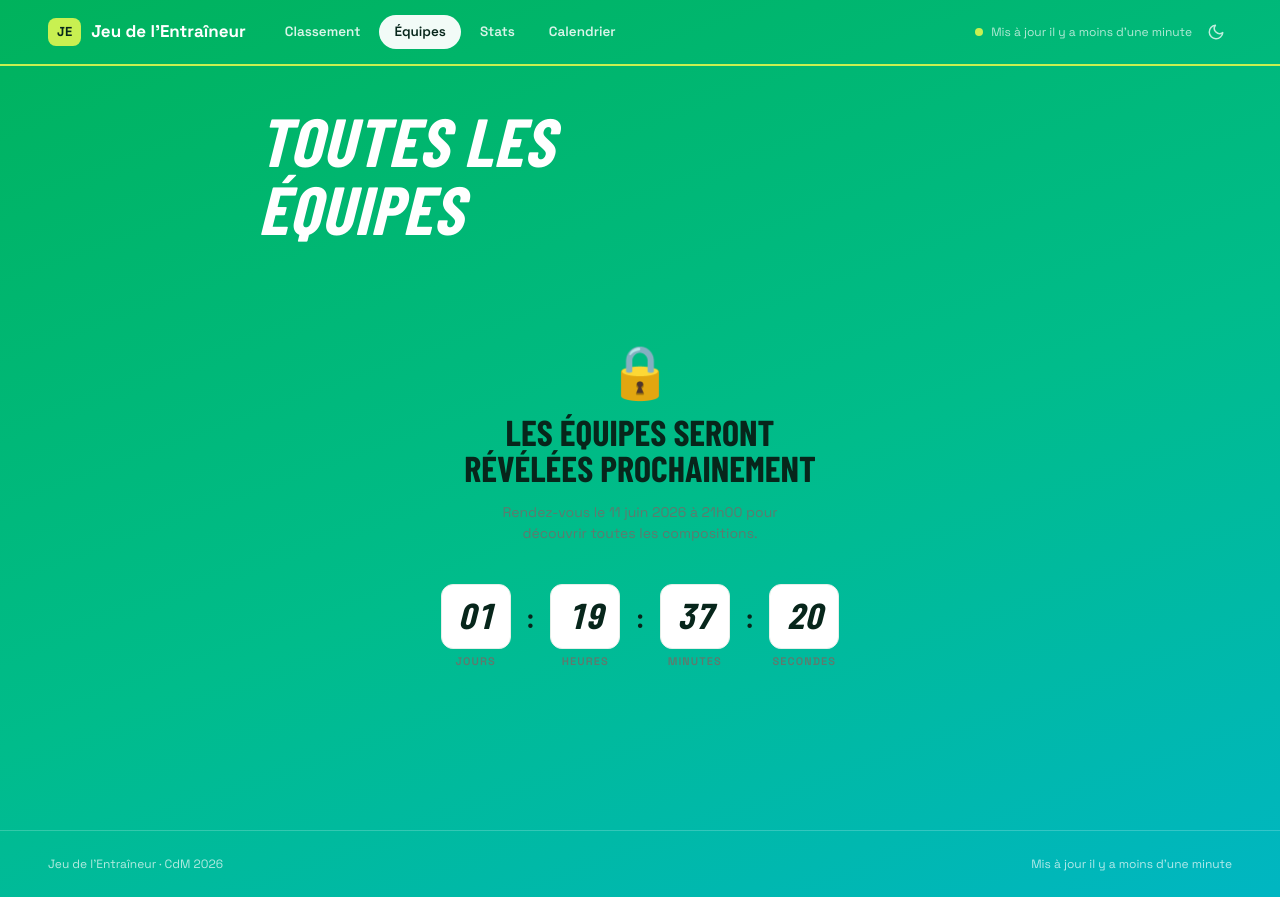
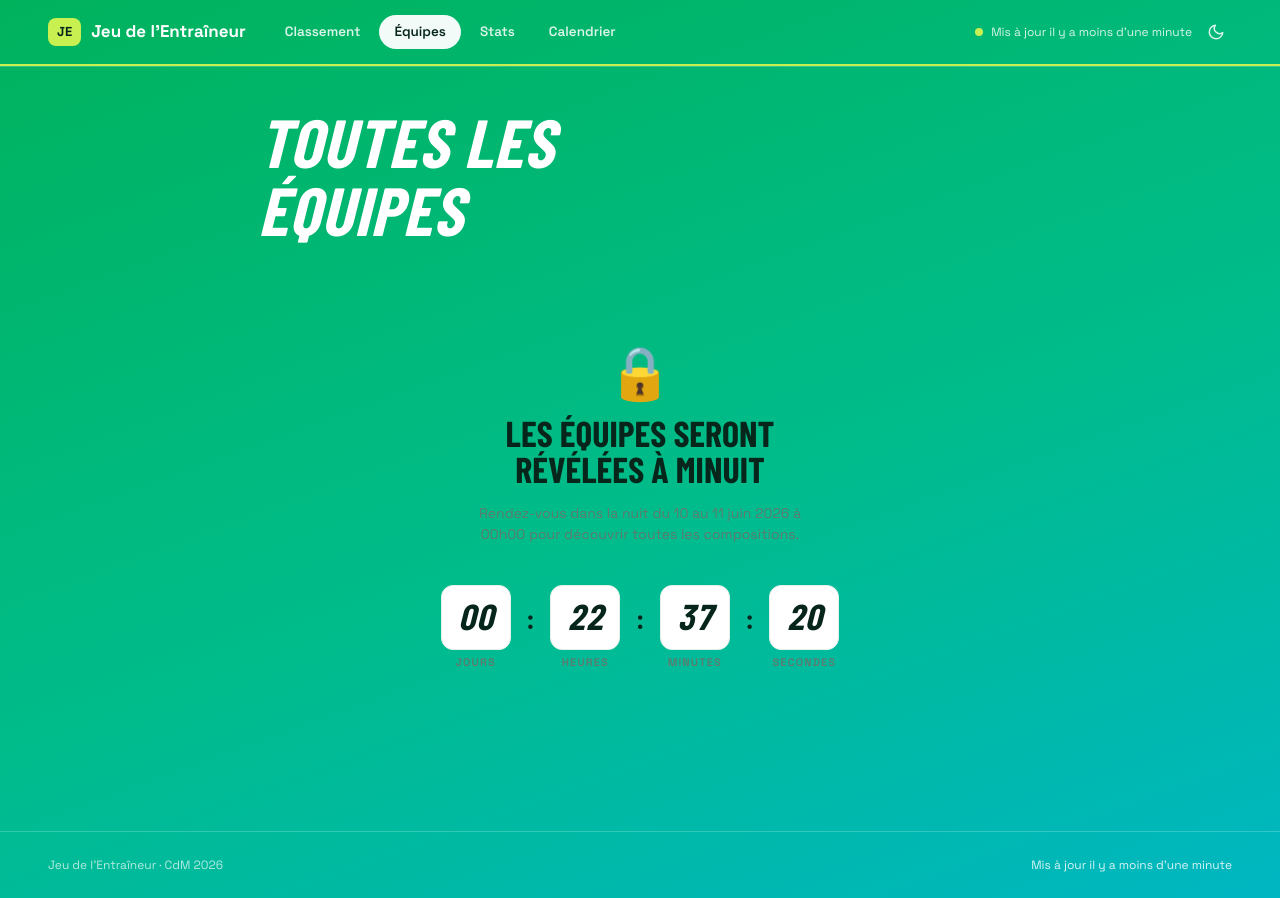
Before and after one commit to elmikitozer/jeu-de-l-entraineur, a Next.js app: page /equipes in a window 1280 px wide. Built offline with nearby package versions, Linux system fonts and the light colour scheme.

Commit message:
feat: navbar dark mode textes noirs + timer équipes minuit 11 juin
- Dark mode navbar : fond blanc semi-transparent, textes/icônes noirs via vars CSS (--c-nav-bg, --c-nav-text, --c-nav-text-strong)
- TeamsLocked : révélation à 00h00 Paris (2026-06-10T22:00:00Z), textes mis à jour

```diff
--- a/app/globals.css
+++ b/app/globals.css
@@ -53,6 +53,27 @@
   --av-l: 68%;
 }
 
+/* ── Tokens nav ────────────────────────────────────────────────────── */
+:root {
+  --c-nav-bg: transparent;
+  --c-nav-text: rgba(255, 255, 255, 0.85);
+  --c-nav-text-strong: #ffffff;
+  --c-nav-border: rgba(255, 255, 255, 0.2);
+  --c-nav-active-bg: rgba(255, 255, 255, 0.95);
+  --c-nav-active-text: var(--c-ink);
+  --c-nav-dot: var(--c-lime);
+}
+
+.dark {
+  --c-nav-bg: rgba(255, 255, 255, 0.92);
+  --c-nav-text: #07261B;
+  --c-nav-text-strong: #07261B;
+  --c-nav-border: rgba(0, 0, 0, 0.08);
+  --c-nav-active-bg: var(--c-ink);
+  --c-nav-active-text: #ffffff;
+  --c-nav-dot: var(--c-green);
+}
+
 /* ── Base ──────────────────────────────────────────────────────────── */
 body {
   color: var(--c-ink);
--- a/app/layout.tsx
+++ b/app/layout.tsx
@@ -55,17 +55,23 @@ export default function RootLayout({ children }: { children: React.ReactNode })
         style={{ background: 'var(--c-bg-gradient)' }}
       >
         {/* ── Navbar ── */}
-        <header className="sticky top-0 z-50">
+        <header
+          className="sticky top-0 z-50 transition-colors duration-200"
+          style={{ background: 'var(--c-nav-bg)', borderBottom: '1px solid var(--c-nav-border)' }}
+        >
           <nav className="max-w-[1280px] mx-auto px-6 md:px-12 flex items-center gap-6 h-16">
-            {/* Logo : badge lime + texte blanc */}
+            {/* Logo : badge lime + texte */}
             <a href="/" className="flex items-center gap-2.5 whitespace-nowrap flex-shrink-0">
               <span
                 className="flex items-center justify-center rounded-lg text-[13px] font-bold font-body flex-shrink-0"
-                style={{ background: 'var(--c-lime)', color: 'var(--c-ink)', padding: '4px 9px' }}
+                style={{ background: 'var(--c-lime)', color: '#07261B', padding: '4px 9px' }}
               >
                 JE
               </span>
-              <span className="font-body font-bold text-[17px] text-white">
+              <span
+                className="font-body font-bold text-[17px]"
+                style={{ color: 'var(--c-nav-text-strong)' }}
+              >
                 Jeu de l&apos;Entraîneur
               </span>
             </a>
@@ -74,11 +80,11 @@ export default function RootLayout({ children }: { children: React.ReactNode })
             <NavLinks />
 
             <div className="ml-auto flex items-center gap-2">
-              {/* Dot lime + "Mise à jour" */}
+              {/* Dot + "Mise à jour" */}
               <span className="hidden md:flex items-center gap-2">
                 <span
                   className="w-2 h-2 rounded-full animate-pulse flex-shrink-0"
-                  style={{ background: 'var(--c-lime)' }}
+                  style={{ background: 'var(--c-nav-dot)' }}
                 />
                 <FooterUpdatedAt />
               </span>
@@ -87,7 +93,7 @@ export default function RootLayout({ children }: { children: React.ReactNode })
             </div>
           </nav>
           {/* Ligne lime 2px */}
-          <div className="h-0.5" style={{ background: 'var(--c-lime)' }} />
+          <div className="h-0.5" style={{ background: 'var(--c-nav-dot)' }} />
         </header>
 
         {/* ── Contenu ── */}
--- a/components/DarkModeToggle.tsx
+++ b/components/DarkModeToggle.tsx
@@ -20,7 +20,7 @@ export default function DarkModeToggle() {
       onClick={toggle}
       aria-label="Basculer le mode sombre"
       className="w-8 h-8 flex items-center justify-center rounded-lg transition-colors"
-      style={{ color: 'rgba(255,255,255,0.75)' }}
+      style={{ color: 'var(--c-nav-text)' }}
     >
       {dark ? (
         <svg width="18" height="18" viewBox="0 0 24 24" fill="none" stroke="currentColor" strokeWidth="2" strokeLinecap="round" strokeLinejoin="round">
--- a/components/FooterUpdatedAt.tsx
+++ b/components/FooterUpdatedAt.tsx
@@ -11,7 +11,7 @@ export default function FooterUpdatedAt() {
   }, [])
 
   return (
-    <span className="font-body text-[12px]" style={{ color: 'rgba(255,255,255,0.7)' }}>
+    <span className="font-body text-[12px]" style={{ color: 'var(--c-nav-text)' }}>
       {mins === 0
         ? 'Mis à jour il y a moins d\'une minute'
         : `Mis à jour il y a ${mins} min`}
--- a/components/MobileMenu.tsx
+++ b/components/MobileMenu.tsx
@@ -32,7 +32,7 @@ export default function MobileMenu() {
         aria-expanded={open}
         aria-label={open ? 'Fermer le menu' : 'Ouvrir le menu'}
         className="w-9 h-9 flex items-center justify-center rounded-lg transition-colors"
-        style={{ color: 'rgba(255,255,255,0.8)' }}
+        style={{ color: 'var(--c-nav-text)' }}
       >
         {open ? (
           <svg width="20" height="20" viewBox="0 0 24 24" fill="none" stroke="currentColor" strokeWidth="2.5" strokeLinecap="round">
--- a/components/NavLinks.tsx
+++ b/components/NavLinks.tsx
@@ -24,8 +24,8 @@ export default function NavLinks() {
             className="text-[13.5px] font-semibold font-body px-[15px] py-[7px] rounded-full transition-colors"
             style={
               isActive
-                ? { background: 'rgba(255,255,255,0.95)', color: 'var(--c-ink)' }
-                : { color: 'rgba(255,255,255,0.85)' }
+                ? { background: 'var(--c-nav-active-bg)', color: 'var(--c-nav-active-text)' }
+                : { color: 'var(--c-nav-text)' }
             }
           >
             {label}
--- a/components/TeamsLocked.tsx
+++ b/components/TeamsLocked.tsx
@@ -2,7 +2,7 @@
 
 import { useEffect, useState } from 'react'
 
-const REVEAL_DATE = new Date('2026-06-11T19:00:00Z')
+const REVEAL_DATE = new Date('2026-06-10T22:00:00Z') // 11 juin 00h00 heure de Paris (UTC+2)
 
 function getTimeLeft() {
   const diff = REVEAL_DATE.getTime() - Date.now()
@@ -42,10 +42,10 @@ export default function TeamsLocked() {
       <div className="flex flex-col items-center gap-4">
         <span className="text-[52px] leading-none select-none">🔒</span>
         <h2 className="font-display font-bold text-[28px] md:text-[36px] uppercase leading-none text-ink">
-          Les équipes seront<br />révélées prochainement
+          Les équipes seront<br />révélées à minuit
         </h2>
         <p className="text-[14px] font-body text-sub max-w-[340px]">
-          Rendez-vous le 11 juin 2026 à 21h00 pour découvrir toutes les compositions.
+          Rendez-vous dans la nuit du 10 au 11 juin 2026 à 00h00 pour découvrir toutes les compositions.
         </p>
       </div>
 
@@ -61,7 +61,7 @@ export default function TeamsLocked() {
         </div>
       ) : (
         <p className="text-[16px] font-body font-semibold text-green">
-          Les équipes sont maintenant visibles — rechargez la page.
+          C&apos;est l&apos;heure ! Les équipes sont révélées — rechargez la page.
         </p>
       )}
     </div>
```
